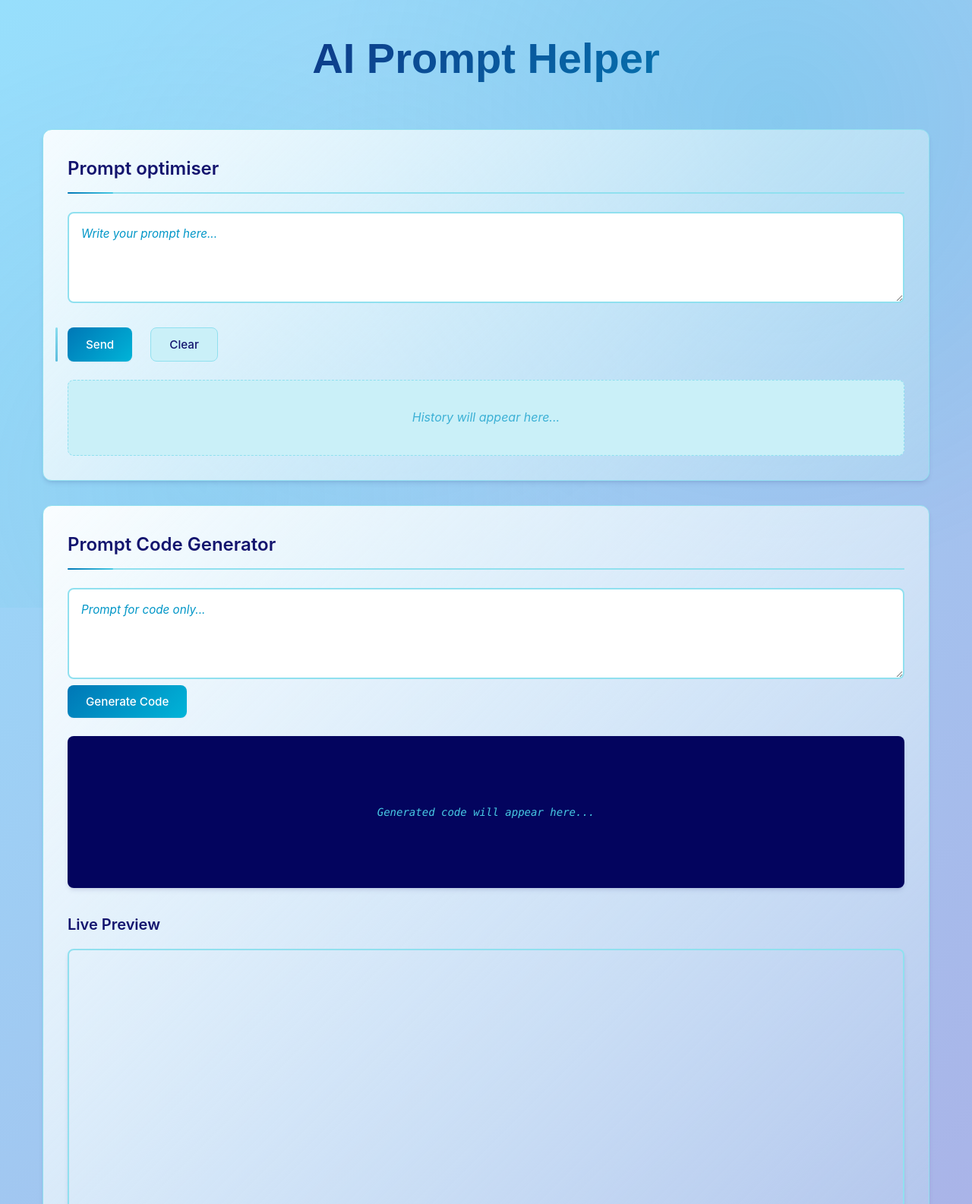
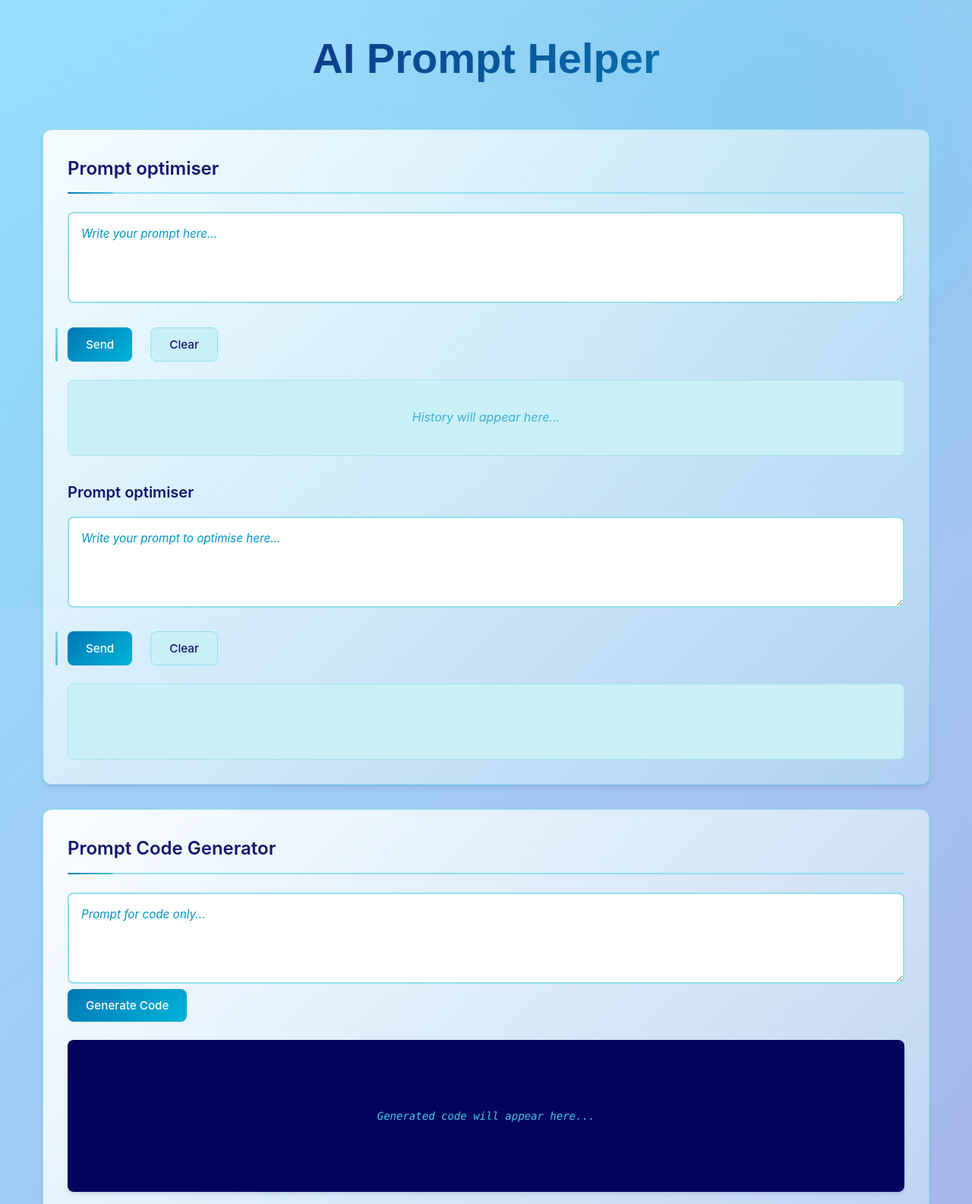
Before and after one commit to ArjunDas2003/PromptOptimizer, a Flask app: page / in a window 1280 px wide. Shown: the top 1585 px of the page at 76% size. Run offline with Flask 3, Linux system fonts and the light colour scheme; some libraries are stand-ins or nearby versions; some web fonts are replaced.

Commit message:
Add prompt optimization feature

```diff
--- a/app.py
+++ b/app.py
@@ -121,6 +121,33 @@ def generate_code():
     except Exception as e:
         return jsonify({'error': f'Error generating code: {str(e)}'}), 500
 
+@app.route('/optimize-prompt', methods=['POST'])
+def optimize_prompt():
+    try:
+        data = request.get_json()
+        prompt = data.get('prompt', '').strip()
+
+        if not prompt:
+            return jsonify({'error': 'Prompt is required'}), 400
+
+        system_prompt = """You are an AI assistant that refines and optimizes user prompts.
+        Your task is to take a user's prompt and rewrite it to be clearer, more concise, and better structured for a large language model.
+        Provide only the optimized prompt, without any additional explanations or text.
+        """
+
+        full_prompt = f"{system_prompt}\n\nUser Prompt: {prompt}"
+
+        response = model.generate_content(full_prompt)
+        optimized_prompt = response.text.strip()
+
+        return jsonify({
+            'success': True,
+            'optimized_prompt': optimized_prompt
+        })
+
+    except Exception as e:
+        return jsonify({'error': f'Error optimizing prompt: {str(e)}'}), 500
+
 @app.route('/clear-history', methods=['POST'])
 def clear_history():
     return jsonify({'success': True, 'message': 'History cleared'})
--- a/static/js/main.js
+++ b/static/js/main.js
@@ -12,6 +12,10 @@ const prompt2 = document.getElementById('prompt2');
 const send2 = document.getElementById('send2');
 const codeOutput = document.getElementById('code-output');
 const preview = document.getElementById('preview');
+
+const prompt3 = document.getElementById('prompt3');
+const send3 = document.getElementById('send3');
+const optimisedPrompt = document.querySelector('.optimised-prompt');
 
 // Initialize event listeners
 document.addEventListener('DOMContentLoaded', function() {
@@ -29,6 +33,14 @@ document.addEventListener('DOMContentLoaded', function() {
     prompt2.addEventListener('keypress', function(e) {
         if (e.key === 'Enter' && (e.ctrlKey || e.metaKey)) {
             handleCodeGeneration();
+        }
+    });
+
+    // Option 3 event listeners
+    send3.addEventListener('click', handlePromptOptimization);
+    prompt3.addEventListener('keypress', function(e) {
+        if (e.key === 'Enter' && (e.ctrlKey || e.metaKey)) {
+            handlePromptOptimization();
         }
     });
 
@@ -166,21 +178,67 @@ async function handleCodeGeneration() {
     }
 }
 
+async function handlePromptOptimization() {
+    const prompt = prompt3.value.trim();
+
+    if (!prompt) {
+        alert('Please enter a prompt to optimize');
+        return;
+    }
+
+    if (isLoading) return;
+
+    try {
+        setLoadingState(send3, true);
+        optimisedPrompt.textContent = 'Optimizing prompt...';
+
+        const response = await fetch('/optimize-prompt', {
+            method: 'POST',
+            headers: {
+                'Content-Type': 'application/json'
+            },
+            body: JSON.stringify({
+                prompt: prompt
+            })
+        });
+
+        const data = await response.json();
+
+        if (data.success) {
+            optimisedPrompt.textContent = data.optimized_prompt;
+            addCopyButton(optimisedPrompt, data.optimized_prompt);
+        } else {
+            throw new Error(data.error || 'Unknown error occurred');
+        }
+
+    } catch (error) {
+        console.error('Error:', error);
+        optimisedPrompt.textContent = 'Error: ' + error.message;
+        alert('Error: ' + error.message);
+    } finally {
+        setLoadingState(send3, false);
+    }
+}
+
 function displayGeneratedCode(code) {
     codeOutput.textContent = code;
+    addCopyButton(codeOutput, code);
+}
 
+function addCopyButton(element, textToCopy) {
     // Add copy button functionality
     const copyButton = document.createElement('button');
-    copyButton.textContent = 'Copy Code';
+    copyButton.textContent = 'Copy';
     copyButton.className = 'copy-btn';
-    copyButton.onclick = () => copyToClipboard(code);
+    copyButton.onclick = () => copyToClipboard(textToCopy);
 
     // Clear any existing copy button
-    const existingBtn = codeOutput.parentNode.querySelector('.copy-btn');
+    const existingBtn = element.parentNode.querySelector('.copy-btn');
     if (existingBtn) existingBtn.remove();
 
-    codeOutput.parentNode.insertBefore(copyButton, codeOutput.nextSibling);
+    element.parentNode.insertBefore(copyButton, element.nextSibling);
 }
+
 
 function updatePreview(code) {
     // Create blob URL for the HTML content
@@ -196,7 +254,7 @@ function updatePreview(code) {
     };
 }
 
-// Utility functions
+
 function setLoadingState(button, loading) {
     isLoading = loading;
     if (loading) {
@@ -239,7 +297,7 @@ function copyToClipboard(text) {
         }, 2000);
     }).catch(err => {
         console.error('Failed to copy: ', err);
-        alert('Failed to copy code to clipboard');
+        alert('Failed to copy to clipboard');
     });
 }
 
--- a/templates/index.html
+++ b/templates/index.html
@@ -159,26 +159,26 @@ button {
   overflow: hidden;
 }
 
-#send1, #send2 {
+#send1, #send2, #send3 {
   background: linear-gradient(135deg, var(--honolulu-blue), var(--blue-green));
   color: white;
   margin-right: 0.75rem;
   box-shadow: var(--shadow-sm);
 }
 
-#send1:hover, #send2:hover {
+#send1:hover, #send2:hover,#send2:hover {
   background: linear-gradient(135deg, var(--marian-blue), var(--honolulu-blue));
   box-shadow: var(--shadow-md);
   transform: translateY(-1px);
 }
 
-#clear1 {
+#clear1, #clear3 {
   background: var(--secondary-color);
   color: var(--text-primary);
   border: 1px solid var(--border-color);
 }
 
-#clear1:hover {
+#clear1:hover,  #clear3:hover {
   background: var(--non-photo-blue-2);
   color: var(--text-primary);
   box-shadow: var(--shadow-sm);
@@ -195,7 +195,7 @@ button {
 }
 
 /* History box */
-#history-box {
+#history-box ,.optimised-prompt{
   min-height: 100px;
   padding: 1rem;
   background: var(--secondary-color);
@@ -429,6 +429,14 @@ body::before {
             <button id="clear1">Clear</button>
         </div>
         <div id="history-box"></div>
+
+        <h3>Prompt optimiser</h3>
+        <textarea id="prompt3" placeholder="Write your prompt to optimise here..."></textarea>
+        <div class="btn-row">
+            <button id="send3">Send</button>
+            <button id="clear3">Clear</button>
+        </div>
+        <div class="optimised-prompt" ></div>
     </section>
 
     <section id="option2-section" class="section">
@@ -441,6 +449,7 @@ body::before {
         <iframe id="preview" sandbox="allow-scripts" width="100%" style="aspect-ratio: 16/9;"></iframe>
     </section>
 
+
     <script src="{{ url_for('static', filename='js/main.js') }}"></script>
 </body>
 </html>
```
